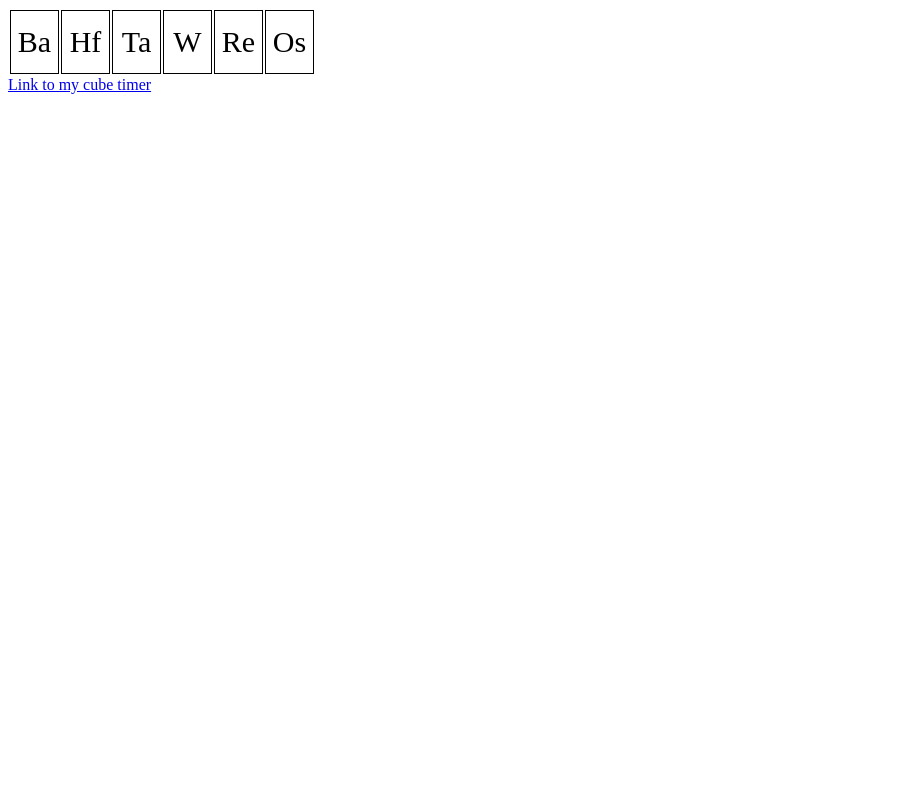
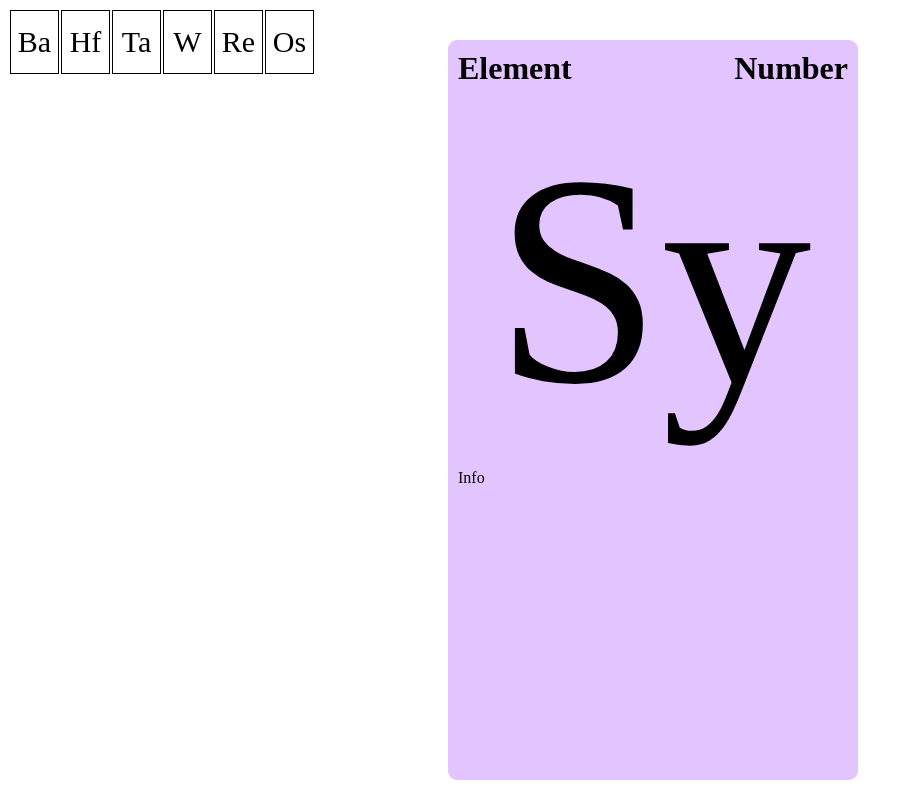
Before and after one commit to Redfluffydragon/bahftawreos, a plain HTML site: page index.html in a window 1280 px wide. Shown: the whole page, without its empty margins (0-912 px from the left). Drawn offline with Linux system fonts and the light colour scheme.

Commit message:
Element card

```diff
--- a/index.css
+++ b/index.css
@@ -7,3 +7,35 @@ td {
   text-align: center;
   cursor: pointer;
 }
+
+#display {
+  position: absolute;
+  display: inline-block;
+  width: 390px;
+  left: 35vw;
+  height: 90vh;
+  top: 5vh;
+  background: rgb(226, 197, 255);
+  border-radius: 9px;
+  padding: 10px;
+}
+
+#number {
+  position: absolute;
+  right: 10px;
+  top: 10px;
+}
+
+h1 {
+  margin-top: 0;
+}
+
+#symbol {
+  font-size: 300px;
+  display: inline-block;
+}
+
+#centerSymbol {
+  width: 100%;
+  text-align: center;
+}
--- a/index.html
+++ b/index.html
@@ -22,6 +22,13 @@
         <td>Os</td>
       </tr>
     </table>
-    <a href="https://redfluffydragon.github.io/cube-timer/">Link to my cube timer</a>
+    <div id="display">
+      <h1 id="name">Element</h1>
+      <h1 id="number">Number</h1>
+      <div id="centerSymbol">
+        <span id="symbol">Sy</span>
+      </div>
+      <p id="info">Info</p>
+    </div>
   </body>
 </html>
--- a/index.js
+++ b/index.js
@@ -23,5 +23,9 @@ nameTable.addEventListener('click', e => {
   if (e.target.cellIndex !== undefined) {
     let text = e.target.textContent;
     console.log(elements[text]);
+    document.getElementById('name').textContent = elements[text].name;
+    document.getElementById('info').textContent = elements[text].group;
+    document.getElementById('number').textContent = elements[text].number;
+    document.getElementById('symbol').textContent = elements[text].symbol;
   }
 }, false);
```
